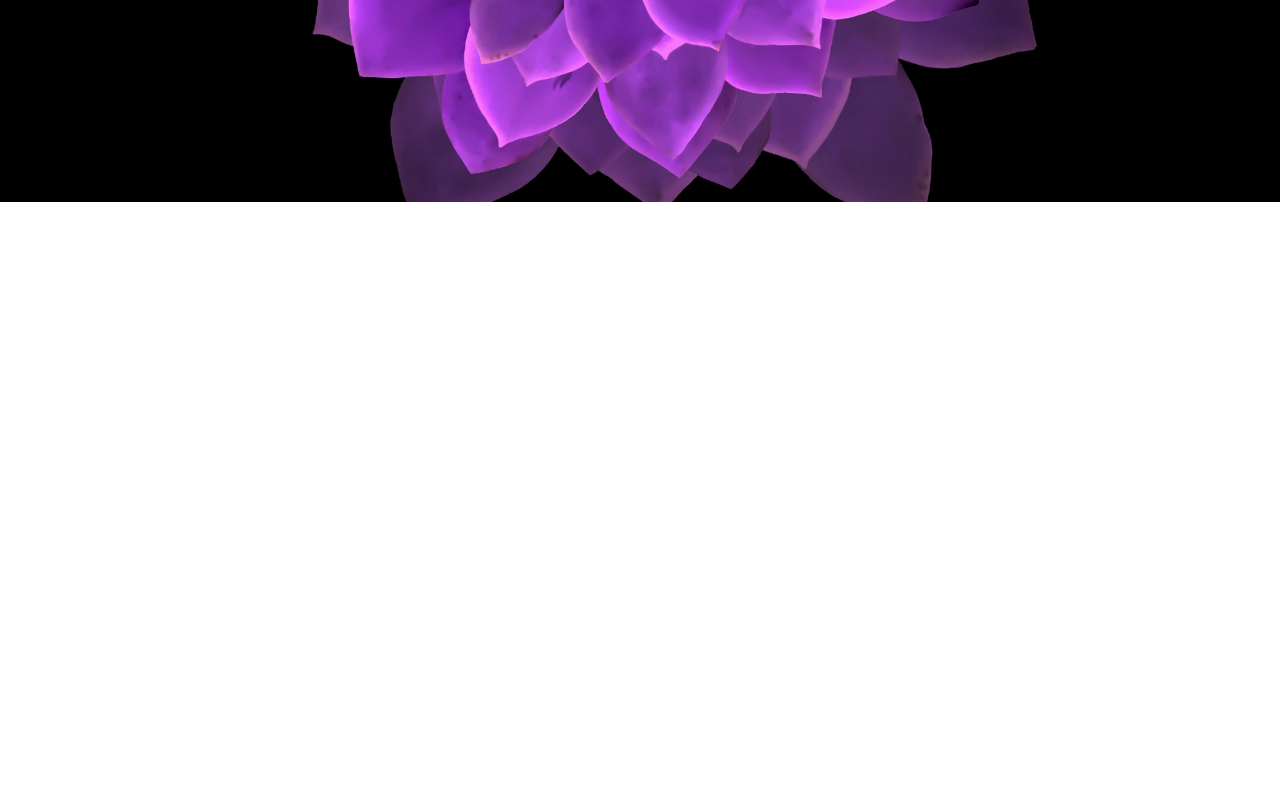
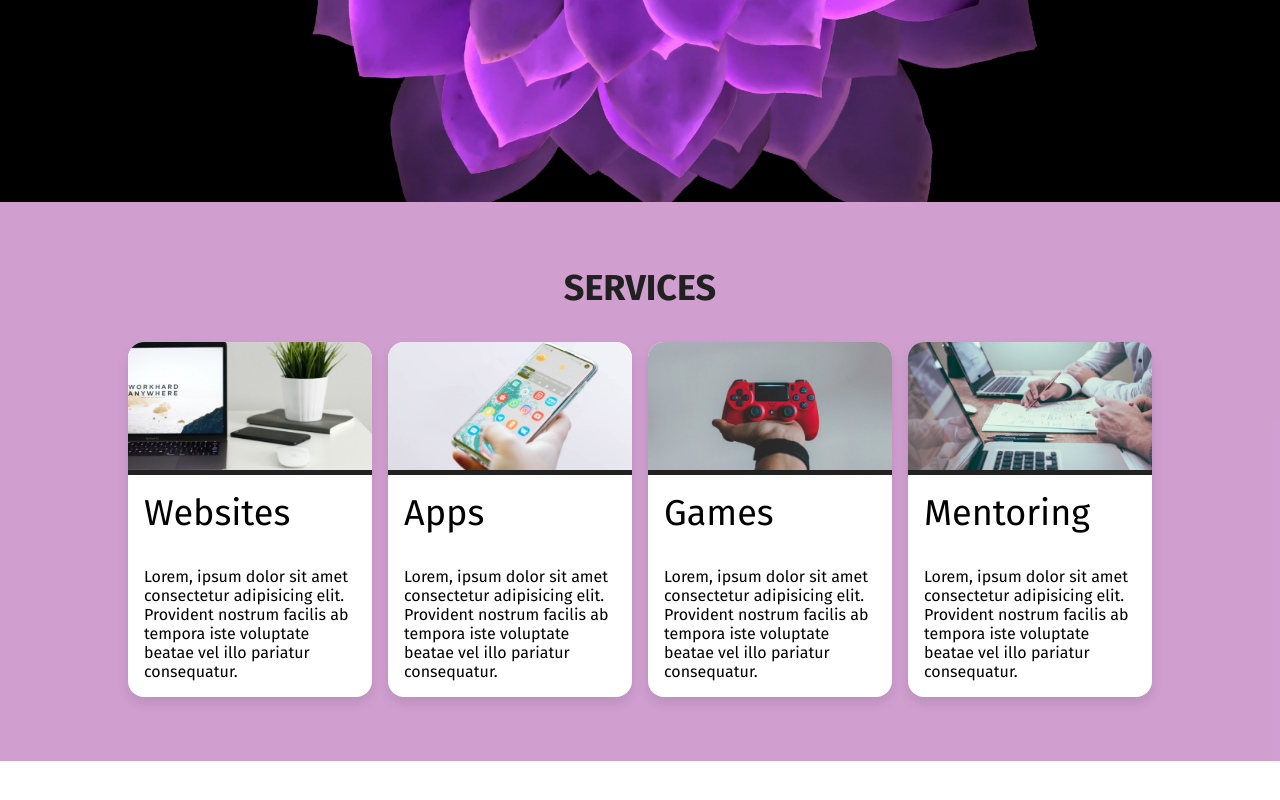
Before and after one commit to Ferrell4/landing_page02, a plain HTML site: page index.html in a window 1280 px wide. Shown: the part 598-1398 px from the top of the page. After the commit the page ends 1359 px from the top, so only its background shows below. Drawn offline with Linux system fonts and the light colour scheme.

Commit message:
CSS Update

```diff
--- a/assets/css/style.css
+++ b/assets/css/style.css
@@ -1,3 +1,10 @@
+:root{
+   --primary: rgba(161, 61, 161, 0.493);
+   --light: white;
+   --dark: #212121;
+   --pink: #ff9fd8;
+ }
+
 * {
   margin: 0;
   padding: 0;
@@ -7,7 +14,7 @@
 }
 
 body {
-  height: 5000px;
+  /* height: 5000px; */
 }
 
 .container {
@@ -20,9 +27,17 @@ body {
 
 .button{
    display: inline-block;
-   color: white
-   background-color:
+   color: white;
+   background-color: var(--pink);
+   padding: 12px 16px;
+   border-radius: 8px;
+   text-decoration: none;
+   text-transform: uppercase;
+   font-weight: 700;
 }
+
+img{
+   max-width:100%}
 
 header {
   color: white;
@@ -31,6 +46,7 @@ header {
   left: 0;
   width: 100%;
   z-index: 99;
+
 }
 header .container {
   padding-top: 32px;
@@ -98,7 +114,7 @@ main .container h1{
 }
 
 main .container h1 span{
-   color: #ff9fdb;
+   color: var(--pink);
 }
 
 main .container h3{
@@ -106,3 +122,52 @@ main .container h3{
    font-weight: 400;
    margin-bottom: 32px;
 }
+
+.services{
+   background-color: var(--primary);
+}
+
+.services .container{
+   padding-top: 64px;
+   padding-bottom: 64px;
+
+}
+
+.services .container h2{
+   text-align: center;
+   margin-bottom: 32px;
+   text-transform: uppercase;
+   font-size: 36px;
+   color: var(--dark)
+}
+
+.services-grid{
+   display: grid;
+   grid-template-columns: repeat(4, 1fr);
+   grid-gap: 16px;
+}
+
+.services-grid .service{
+   background-color: white;
+   border-radius: 16px;
+   /* alows for the border radius to display at the top, where images were sticking out*/
+   overflow: hidden;
+   box-shadow: 0px 6px 12px rgba(0, 0, 0, 0.1);
+}
+
+.services-grid .service .img-box{
+   display: block;
+   width: 100%;
+   border-bottom: 5px solid var(--dark);
+}
+.services-grid .service .img-box .img{
+   display: block;
+   width: 100%;
+   height: 128px;
+   /* treats img as a div with a background, in this case protects againts object overflow */
+   object-fit: cover;
+}
+
+.services-grid .service .content{
+   padding: 16px;
+}
--- a/index.html
+++ b/index.html
@@ -38,6 +38,63 @@
                 <a href="#" class = "button"> Find out more</a>
             </div>
         </section>
+
+        <section id = "services" class = "services">
+            <div class = "container">
+                <h2>Services</h2>
+                <div class="services-grid">
+                    <div class="service">
+                        <figure class = "img-box">
+                            <img src="./assets/images/service-1.jpg" alt="Website Services" class = "img">
+                        </figure>
+                        <div class="content">
+                            <h3>Websites</h3>
+                            <p>Lorem, ipsum dolor sit amet consectetur adipisicing elit. Provident nostrum facilis ab tempora iste voluptate
+                                beatae vel illo pariatur consequatur.
+                            </p>
+
+                        </div>
+                    </div>
+                    <div class="service">
+                        <figure class = "img-box">
+                            <img src="./assets/images/service-2.jpg" alt="App Services" class = "img">
+                        </figure>
+                        <div class="content">
+                            <h3>Apps</h3>
+                            <p>Lorem, ipsum dolor sit amet consectetur adipisicing elit. Provident nostrum facilis ab tempora iste voluptate
+                                beatae vel illo pariatur consequatur.
+                            </p>
+
+                        </div>
+                    </div>
+                    <div class="service">
+                        <figure class = "img-box">
+                            <img src="./assets/images/service-3.jpg" alt="Gaming Services" class = "img">
+                        </figure>
+                        <div class="content">
+                            <h3>Games</h3>
+                            <p>Lorem, ipsum dolor sit amet consectetur adipisicing elit. Provident nostrum facilis ab tempora iste voluptate
+                                beatae vel illo pariatur consequatur.
+                            </p>
+
+                        </div>
+                    </div>
+                    <div class="service">
+                        <figure class = "img-box">
+                            <img src="./assets/images/service-4.jpg" alt="Mentoring Services" class = "img">
+                        </figure>
+                        <div class="content">
+                            <h3>Mentoring</h3>
+                            <p>Lorem, ipsum dolor sit amet consectetur adipisicing elit. Provident nostrum facilis ab tempora iste voluptate
+                                beatae vel illo pariatur consequatur.
+                            </p>
+
+                        </div>
+                    </div>
+                </div>
+
+            </div>
+        </section>
     </main>
     <script src="./assets/js/script.js"></script>
   </body>
```
Also changed, not shown: assets/images/service-1.jpg (added), assets/images/service-2.jpg (added), assets/images/service-3.jpg (added), assets/images/service-4.jpg (added).
